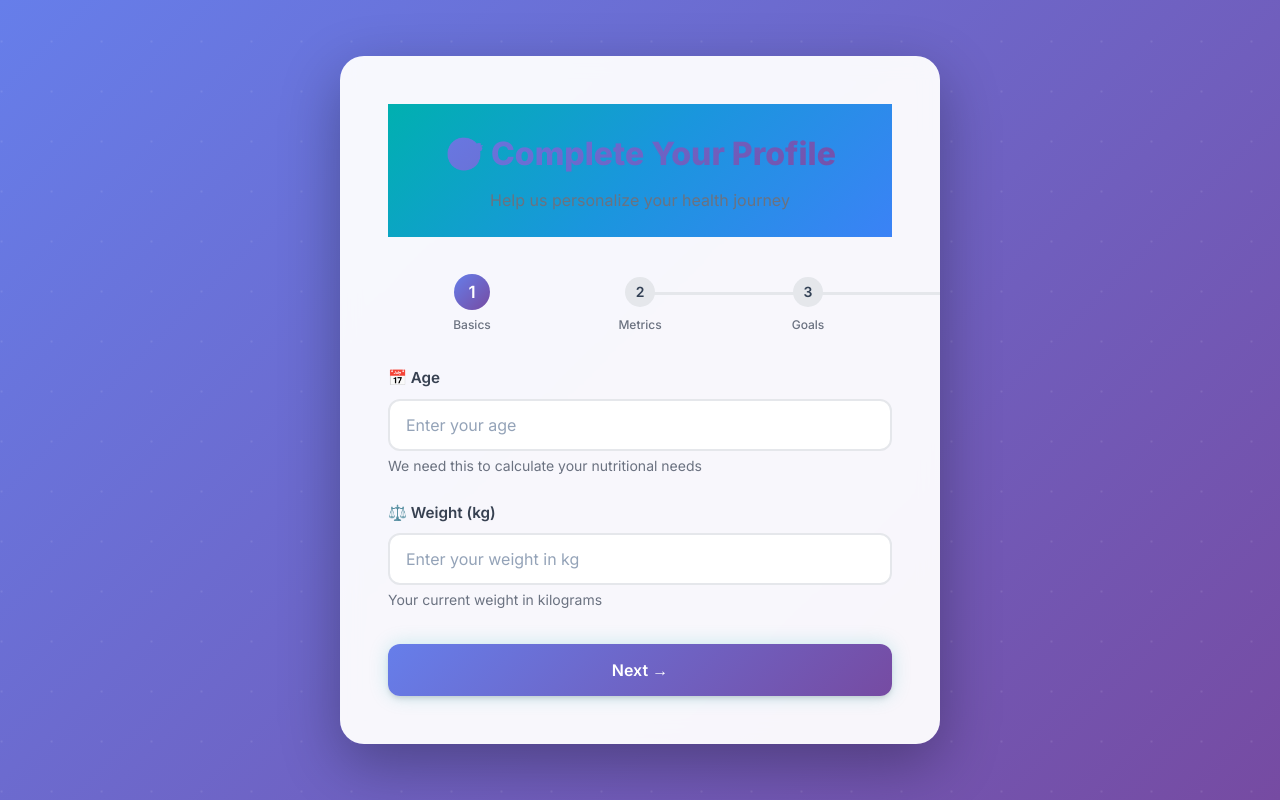
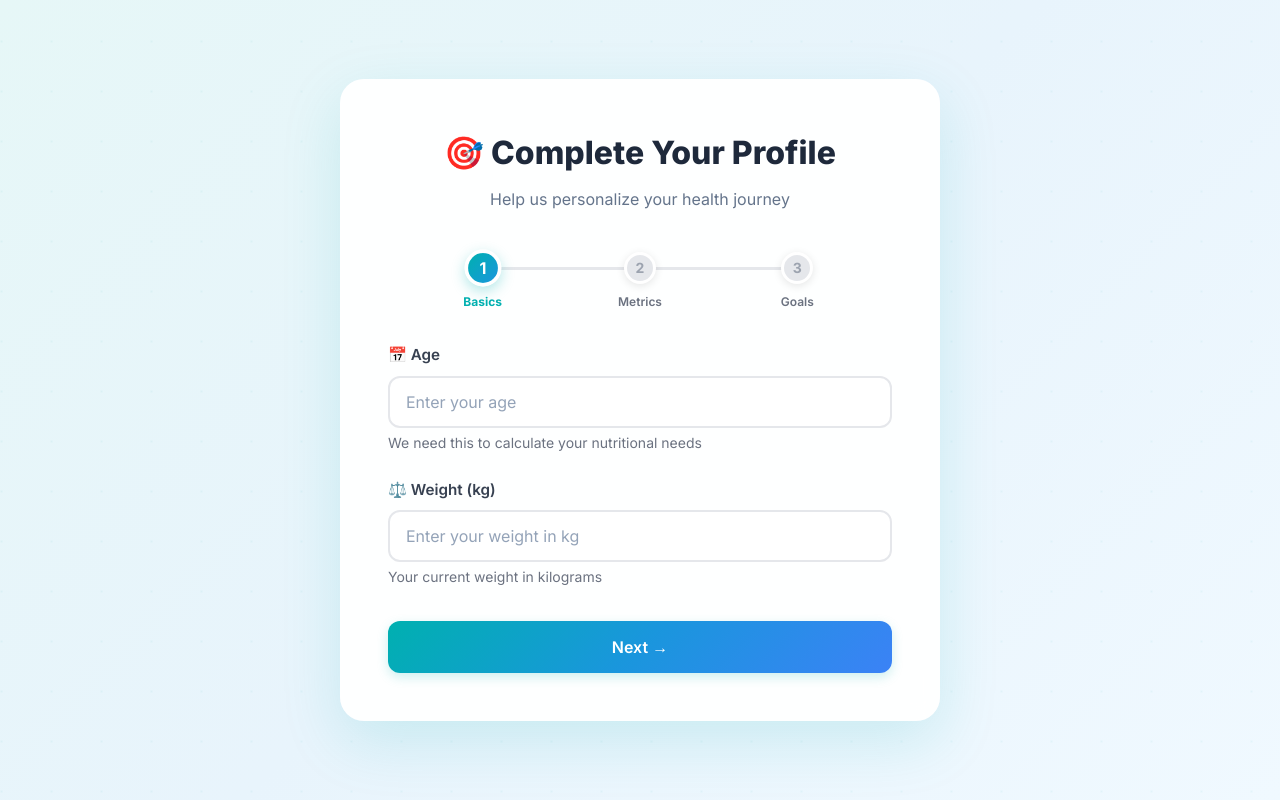
Before and after one commit to vikky2810/Recipe-Modifier, a Flask app: template templates/complete_profile.html in a window 1280 px wide. Run offline with Flask 3, Linux system fonts and the light colour scheme; the template is opened without the code that fills it: values that come from a table or form of the project are taken from there, others are empty.

Commit message:
visual correct

```diff
--- a/templates/complete_profile.html
+++ b/templates/complete_profile.html
@@ -8,11 +9,12 @@
     <link rel="stylesheet" href="{{ url_for('static', filename='css/style.css') }}">
     <link rel="preconnect" href="https://fonts.googleapis.com">
     <link rel="preconnect" href="https://fonts.gstatic.com" crossorigin>
-    <link href="https://fonts.googleapis.com/css2?family=Inter:wght@300;400;500;600;700;800&display=swap" rel="stylesheet">
+    <link href="https://fonts.googleapis.com/css2?family=Inter:wght@300;400;500;600;700;800&display=swap"
+        rel="stylesheet">
     <style>
         .profile-completion-container {
             min-height: 100vh;
-            background: linear-gradient(135deg, #667eea 0%, #764ba2 100%);
+            background: linear-gradient(135deg, #e6f7f7 0%, #e8f4fc 50%, #f0f9ff 100%);
             display: flex;
             align-items: center;
             justify-content: center;
@@ -28,21 +30,26 @@
             left: -50%;
             width: 200%;
             height: 200%;
-            background: radial-gradient(circle, rgba(255,255,255,0.1) 1px, transparent 1px);
+            background: radial-gradient(circle, rgba(0, 176, 176, 0.05) 1px, transparent 1px);
             background-size: 50px 50px;
             animation: backgroundMove 20s linear infinite;
         }
 
         @keyframes backgroundMove {
-            0% { transform: translate(0, 0); }
-            100% { transform: translate(50px, 50px); }
+            0% {
+                transform: translate(0, 0);
+            }
+
+            100% {
+                transform: translate(50px, 50px);
+            }
         }
 
         .profile-card {
             background: rgba(255, 255, 255, 0.95);
             backdrop-filter: blur(10px);
             border-radius: 24px;
-            box-shadow: 0 20px 60px rgba(0, 0, 0, 0.3);
+            box-shadow: 0 20px 60px rgba(0, 176, 176, 0.15);
             max-width: 600px;
             width: 100%;
             padding: 3rem;
@@ -65,84 +73,92 @@
         .profile-header {
             text-align: center;
             margin-bottom: 2.5rem;
+            background: transparent !important;
+            padding: 0;
         }
 
         .profile-header h1 {
             font-size: 2rem;
             font-weight: 800;
-            background: linear-gradient(135deg, #667eea 0%, #764ba2 100%);
-            -webkit-background-clip: text;
-            -webkit-text-fill-color: transparent;
-            background-clip: text;
+            color: #1e293b;
             margin-bottom: 0.5rem;
+            background: transparent !important;
         }
 
         .profile-header p {
-            color: #6b7280;
+            color: #64748b;
             font-size: 1rem;
         }
 
         .progress-indicator {
             display: flex;
             justify-content: space-between;
+            align-items: center;
             margin-bottom: 2rem;
             position: relative;
+            padding: 0 1rem;
+        }
+
+        .progress-indicator::before {
+            content: '';
+            position: absolute;
+            top: 15px;
+            left: calc(16.66% + 1rem);
+            right: calc(16.66% + 1rem);
+            height: 3px;
+            background: #e5e7eb;
+            z-index: 0;
         }
 
         .progress-step {
             flex: 1;
             text-align: center;
             position: relative;
-        }
-
-        .progress-step::before {
-            content: '';
-            position: absolute;
-            top: 15px;
-            left: 50%;
-            width: 100%;
-            height: 3px;
-            background: #e5e7eb;
-            z-index: -1;
-        }
-
-        .progress-step:first-child::before {
-            display: none;
+            z-index: 1;
         }
 
         .progress-dot {
-            width: 30px;
-            height: 30px;
+            width: 32px;
+            height: 32px;
             border-radius: 50%;
             background: #e5e7eb;
             margin: 0 auto 0.5rem;
             display: flex;
             align-items: center;
             justify-content: center;
-            font-weight: 600;
+            font-weight: 700;
             font-size: 0.875rem;
             transition: all 0.3s ease;
+            color: #9ca3af;
+            border: 3px solid white;
+            box-shadow: 0 2px 8px rgba(0, 0, 0, 0.1);
         }
 
         .progress-step.active .progress-dot {
-            background: linear-gradient(135deg, #667eea 0%, #764ba2 100%);
+            background: linear-gradient(135deg, #00b0b0 0%, #1a96dd 100%);
             color: white;
-            transform: scale(1.2);
+            transform: scale(1.15);
+            box-shadow: 0 4px 12px rgba(0, 176, 176, 0.3);
         }
 
         .progress-step.completed .progress-dot {
-            background: #10b981;
+            background: #22c55e;
             color: white;
         }
 
-        .progress-step.completed::before {
-            background: #10b981;
+        .progress-step.completed~.progress-step .progress-dot {
+            background: #e5e7eb;
         }
 
         .progress-label {
             font-size: 0.75rem;
             color: #6b7280;
-            font-weight: 500;
+            font-weight: 600;
+        }
+
+        .progress-step.active .progress-label {
+            color: #00b0b0;
+            font-weight: 700;
         }
 
         .form-slide {
@@ -236,13 +253,14 @@
         }
 
         .btn-primary {
-            background: linear-gradient(135deg, #667eea 0%, #764ba2 100%);
+            background: linear-gradient(135deg, #00b0b0 0%, #1a96dd 50%, #3b82f6 100%);
             color: white;
+            box-shadow: 0 4px 12px rgba(0, 176, 176, 0.2);
         }
 
         .btn-primary:hover {
             transform: translateY(-2px);
-            box-shadow: 0 10px 25px rgba(102, 126, 234, 0.3);
+            box-shadow: 0 8px 20px rgba(0, 176, 176, 0.3);
         }
 
         .btn-secondary {
```
Also changed, not shown: other parts of templates/complete_profile.html (+17 -12 lines). Lines whose indentation alone changed are shown as unchanged.
